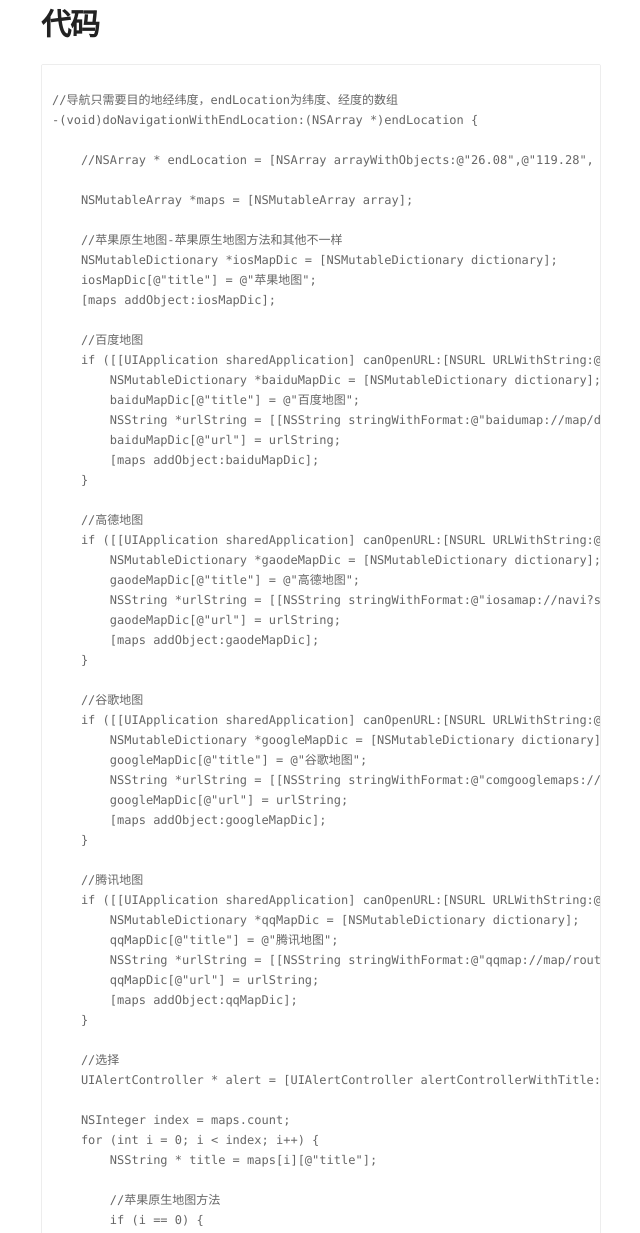
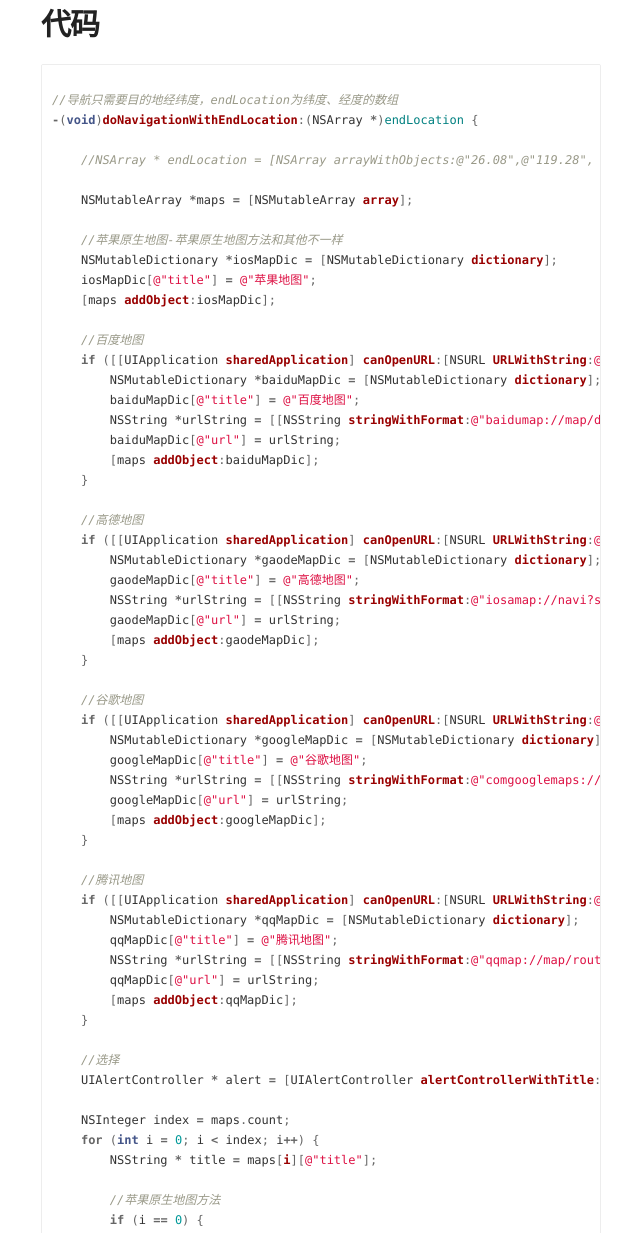
Before and after one commit to binhaozeng/binhaozeng.github.io, a Jekyll site: the page built from _posts/tech/2020-02-07-vehicle-nav.md, in a window 1280 px wide and 1400 px high, scrolled down 1021 px. Shown: the part 167-1400 px from the top of the window, without its empty margins (319-959 px from the left). Built offline with Jekyll 4.4.1, drawn with Linux system fonts in a browser that asks for light colours; comment, search, counter and statistics services are not loaded; some of the changed text lies outside the part shown.

Commit message:
Update 2020-02-07-vehicle-nav.md

````diff
--- a/_posts/tech/2020-02-07-vehicle-nav.md
+++ b/_posts/tech/2020-02-07-vehicle-nav.md
@@ -35,7 +35,7 @@ plist文件新增``LSApplicationQueriesSchemes``关键字，类型为NSArray，
 
 # 代码
 
-```
+```objective-c
 
 //导航只需要目的地经纬度，endLocation为纬度、经度的数组
 -(void)doNavigationWithEndLocation:(NSArray *)endLocation {
````
